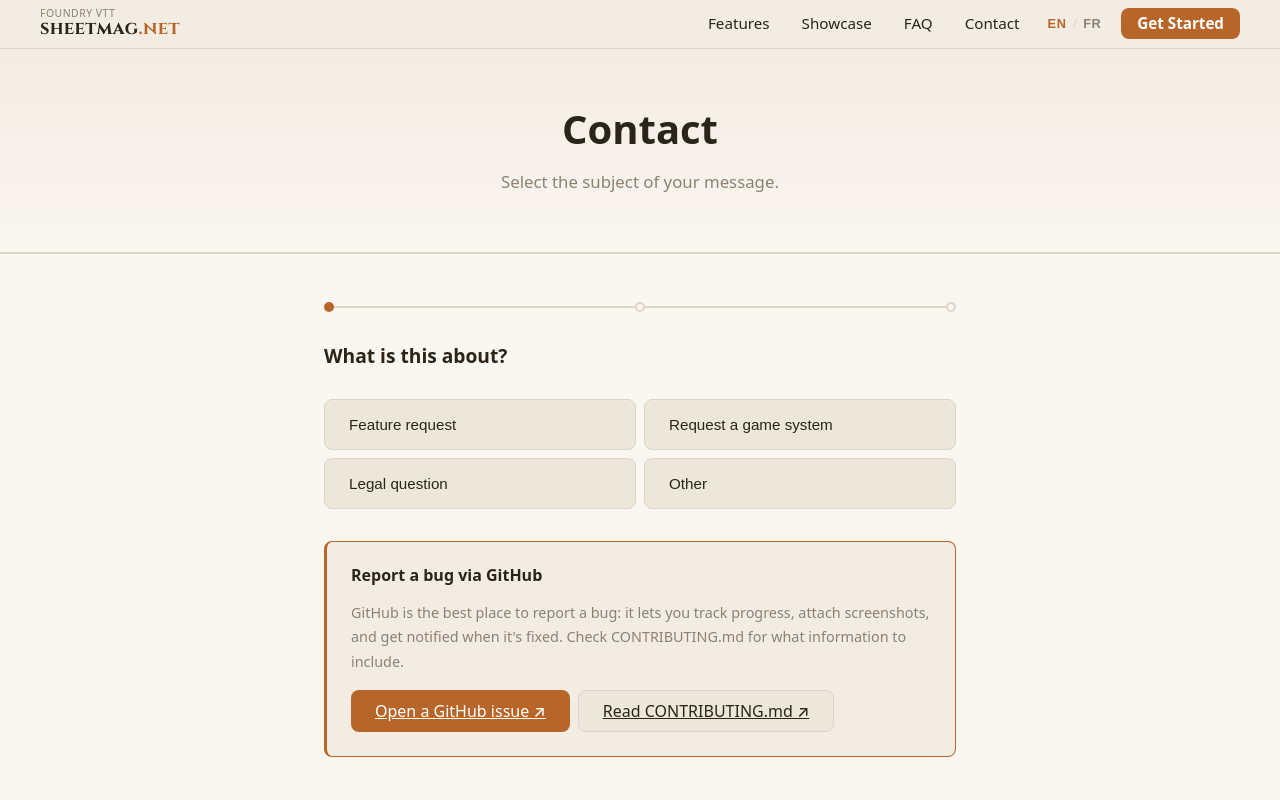
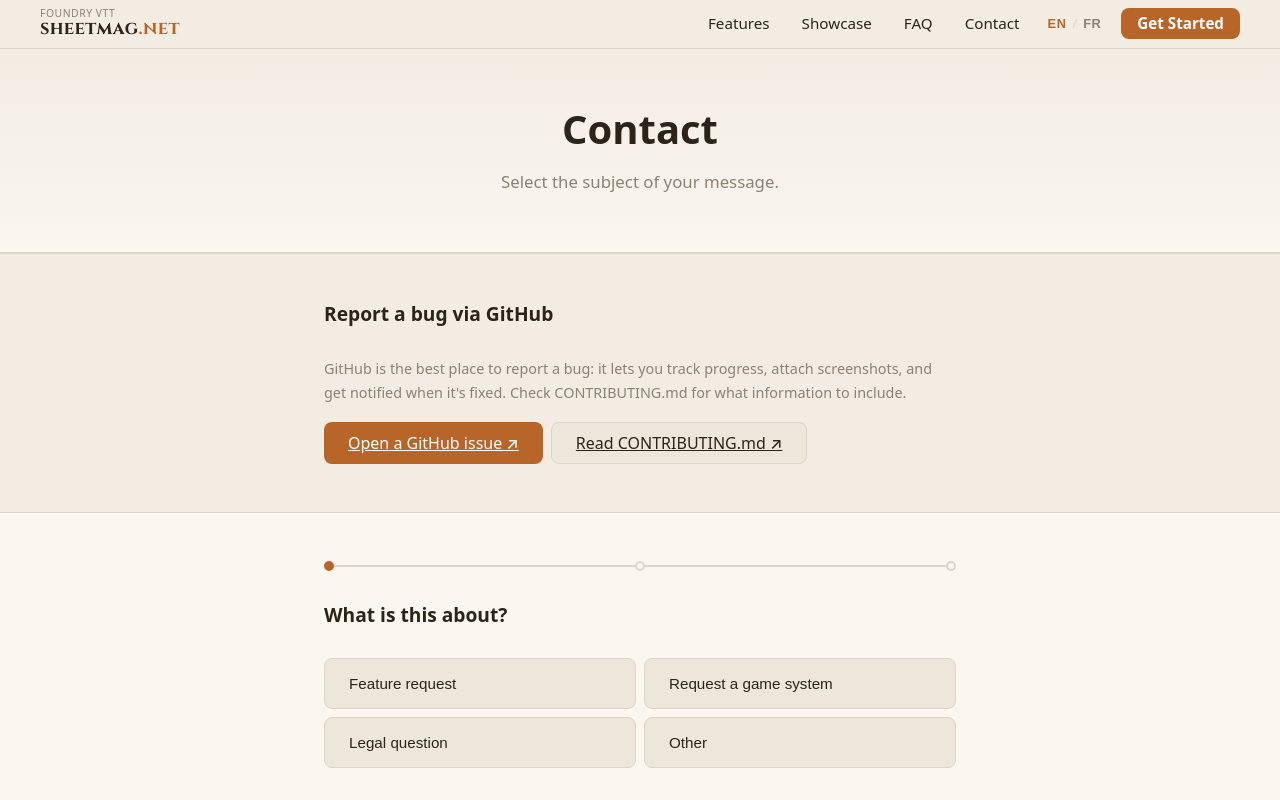
Before and after one commit to RebelliousSmile/sheetmagnet, a SvelteKit app: page /contact in a window 1280 px wide. Shown: the top 800 px of the page. Built offline with nearby package versions, Linux system fonts and the light colour scheme.

Commit message:
feat(contact): move bug encart above form as standalone section with h2

```diff
--- a/src/routes/contact/+page.svelte
+++ b/src/routes/contact/+page.svelte
@@ -205,6 +205,30 @@ function restart() {
     <p class="subtitle">{t.subtitle}</p>
   </section>
 
+  <!-- Bug encart — always visible, above the form -->
+  <section class="section section-alt">
+    <div class="inner">
+      <h2>{t.bugEncartTitle}</h2>
+      <div class="bug-encart">
+        <p>{t.bugEncartDesc}</p>
+        <div class="bug-encart-links">
+          <a
+            href="https://github.com/RebelliousSmile/sheetmagnet/issues"
+            target="_blank"
+            rel="noopener"
+            class="btn btn-primary"
+          >{t.bugGithubIssues} ↗</a>
+          <a
+            href="https://github.com/RebelliousSmile/sheetmagnet/blob/main/CONTRIBUTING.md"
+            target="_blank"
+            rel="noopener"
+            class="btn btn-secondary"
+          >{t.bugContributing} ↗</a>
+        </div>
+      </div>
+    </div>
+  </section>
+
   <section class="section">
     <div class="inner">
 
@@ -232,25 +256,6 @@ function restart() {
               {$lang === 'fr' ? s.label_fr : s.label_en}
             </button>
           {/each}
-        </div>
-
-        <div class="bug-encart">
-          <h3>{t.bugEncartTitle}</h3>
-          <p>{t.bugEncartDesc}</p>
-          <div class="bug-encart-links">
-            <a
-              href="https://github.com/RebelliousSmile/sheetmagnet/issues"
-              target="_blank"
-              rel="noopener"
-              class="btn btn-primary"
-            >{t.bugGithubIssues} ↗</a>
-            <a
-              href="https://github.com/RebelliousSmile/sheetmagnet/blob/main/CONTRIBUTING.md"
-              target="_blank"
-              rel="noopener"
-              class="btn btn-secondary"
-            >{t.bugContributing} ↗</a>
-          </div>
         </div>
 
       <!-- Step 2: Details -->
@@ -584,22 +589,9 @@ function restart() {
 
   /* Bug encart */
   .bug-encart {
-    margin-top: var(--space-xl);
-    padding: var(--space-lg);
-    background: var(--color-bg-secondary);
-    border: 1px solid var(--color-primary);
-    border-left-width: 3px;
-    border-radius: var(--radius-md);
     display: flex;
     flex-direction: column;
     gap: var(--space-md);
-  }
-
-  .bug-encart h3 {
-    font-size: 1rem;
-    font-weight: 600;
-    color: var(--color-text);
-    margin: 0;
   }
 
   .bug-encart p {
```
